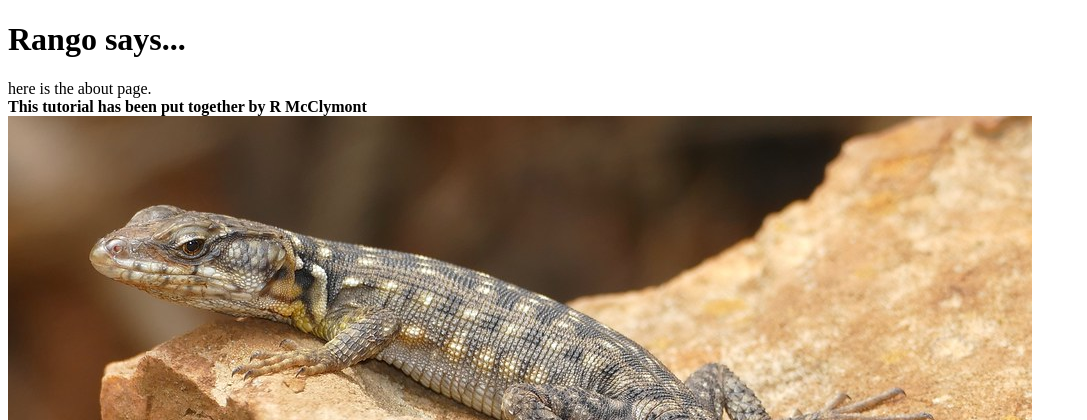
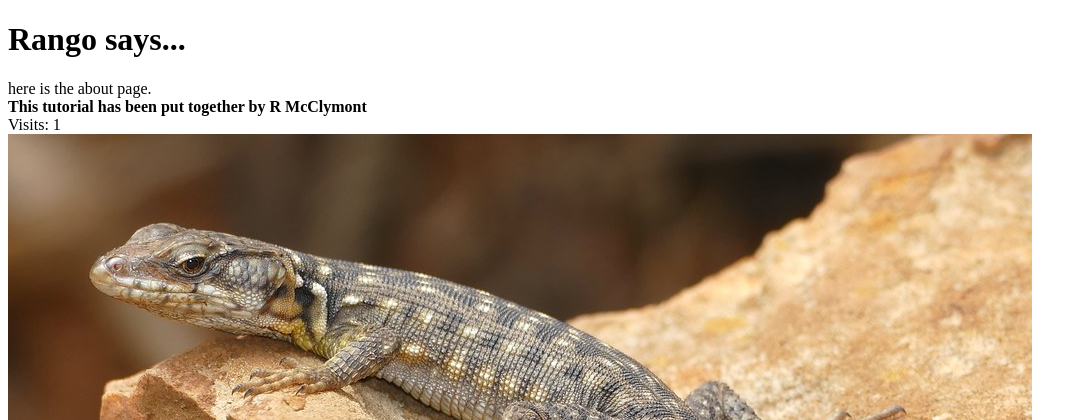
Before and after one commit to mcclymontdev/tango_with_django_project, a Django app: page /rango/about/ in a window 1280 px wide. Shown: the top 420 px of the page, without its empty margins (0-1087 px from the left). Run offline with Django 3.2, Linux system fonts and the light colour scheme; data that the repository does not hold is empty.

Commit message:
Completed CH10 + exercises

```diff
--- a/rango/views.py
+++ b/rango/views.py
@@ -12,7 +12,7 @@ from django.urls import reverse
 
 from django.contrib.auth.decorators import login_required
 
-
+from datetime import datetime
 
 def index(request):
     category_list = Category.objects.order_by('-likes')[:5]
@@ -24,10 +24,18 @@ def index(request):
     context_dict['categories'] = category_list
     context_dict['pages'] = page_list
 
+    visitor_cookie_handler(request)
+
     return render(request, 'rango/index.html', context=context_dict)
 
 def about(request):
-    return render(request, 'rango/about.html')
+    context_dict = {}
+
+    visitor_cookie_handler(request)
+
+    context_dict['visits'] = request.session['visits']
+
+    return render(request, 'rango/about.html', context=context_dict)
 
 def show_category(request, category_name_slug):
     context_dict = {}
@@ -208,3 +216,26 @@ def user_logout(request):
     logout(request)
     # Take the user back to the homepage.
     return redirect(reverse('rango:index'))
+
+def get_server_side_cookie(request, cookie, default_val=None):
+    val = request.session.get(cookie)
+    if not val:
+        val = default_val
+    return val
+
+def visitor_cookie_handler(request):
+    visits = int(get_server_side_cookie(request, 'visits', '1'))
+    last_visit_cookie = get_server_side_cookie(request, 'last_visit', str(datetime.now()))
+    last_visit_time = datetime.strptime(last_visit_cookie[:-7], '%Y-%m-%d %H:%M:%S')
+
+    # If it's been more than a day since the last visit
+    if (datetime.now() - last_visit_time).days > 0:
+        visits = visits + 1
+        # Update the last visit cookie now that we have updated the count
+        request.session['last_visit'] = str(datetime.now())
+    else:
+        # Set the last visit cookie
+        request.session['last_visit'] = last_visit_cookie
+
+    # Update/set the visits cookie
+    request.session['visits'] = visits
--- a/templates/rango/about.html
+++ b/templates/rango/about.html
@@ -11,6 +11,7 @@
 	<div>
 		here is the about page. <br />
 		<strong>This tutorial has been put together by R McClymont</strong><br />
+		Visits: {{ visits }}
 	</div>
 
 	<img src="{% static 'images/rango.jpg' %}" alt="Picture of Rango" />
```
